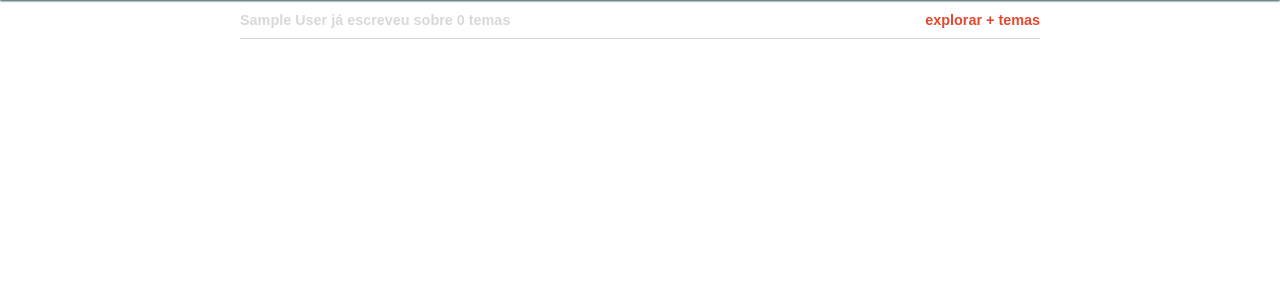
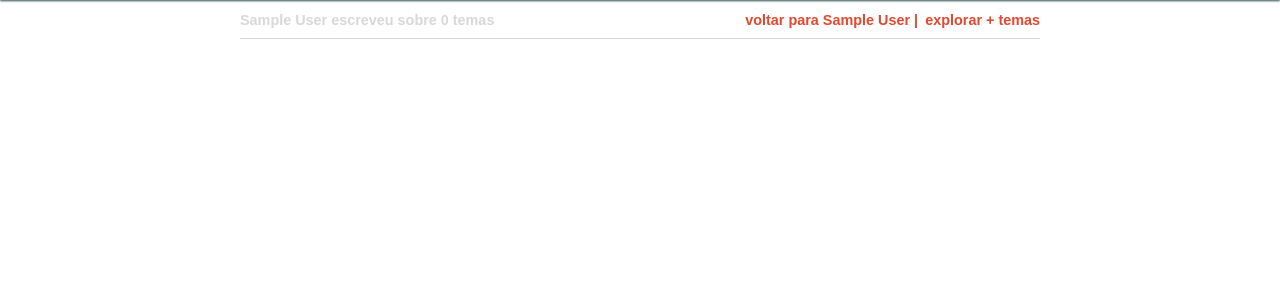
Before and after one commit to korody/raspas1, a Rails app: page /users/1/tags in a window 1280 px wide. Shown: the part 40-340 px from the top of the page. Run offline with Rails 7, Linux system fonts and the light colour scheme; the visitor is signed in with stand-in values (Sample User, id 1); data that the repository does not hold is empty; parts of the project's set-up code (start-up, migrations or seed data) failed here and were passed over; some libraries are stand-ins or nearby versions.

Commit message:
minimal changes

```diff
--- a/app/views/authors/show_tags.html.erb
+++ b/app/views/authors/show_tags.html.erb
@@ -1,5 +1,6 @@
 <div class= "title">
-	<p class= "p_search"><%= @author.name %> já foi citado através de <%= pluralize @author.tags.count, "tema" %></p><%= link_to "explorar + temas", tags_path %>
+	<p class= "p_search"><%= @author.name %> foi citado através de <%= pluralize @author.tags.count, "tema" %></p>
+	<%= link_to " explorar + temas", tags_path %><%= link_to "voltar para #{@author.name} |", @author %>
 </div>
 <div class= "home">
 	<ul class="users">
--- a/app/views/users/_user_info.html.erb
+++ b/app/views/users/_user_info.html.erb
@@ -33,7 +33,7 @@
 		        <p class= "p_mais"><%= link_to "+", tags_user_path(@user), title: "ver todos os temas escritos por #{@user.name}" %></p>
 	    	</div>
 			<div>
-				<% @tags.last(20).each do |tag| %>
+				<% @tags.last(8).each do |tag| %>
 				  <div>
 				    <%= link_to tag.name, tag,
 				    title: "ver raspas de #{@user.name} sobre #{tag.name}", :class => "but round temas" %>
--- a/app/views/users/show_tags.html.erb
+++ b/app/views/users/show_tags.html.erb
@@ -1,5 +1,6 @@
 <div class= "title">
-	<p class= "p_search"><%= @user.name %> já escreveu sobre <%= pluralize @user.tags.count, "tema" %></p><%= link_to "explorar + temas", tags_path %>
+	<p class= "p_search"><%= @user.name %> escreveu sobre <%= pluralize @user.tags.count, "tema" %></p>
+	<%= link_to " explorar + temas", tags_path %><%= link_to "voltar para #{@user.name} |", @user %>
 </div>
 <div class= "home">
 	<ul class="users">
--- a/config/routes.rb
+++ b/config/routes.rb
@@ -36,7 +36,6 @@ Benfeitor::Application.routes.draw do
   match 'contact' => 'contact#create', :as => 'contact', :via => :post
   match '/auth/:provider/callback', :to => 'sessions#create'
   match '/search', to: "search#index"
-  match '/tags', :to => 'tags#index'
 
   root :to => 'pages#home'
 
```
Also changed, not shown: 9 other files.
